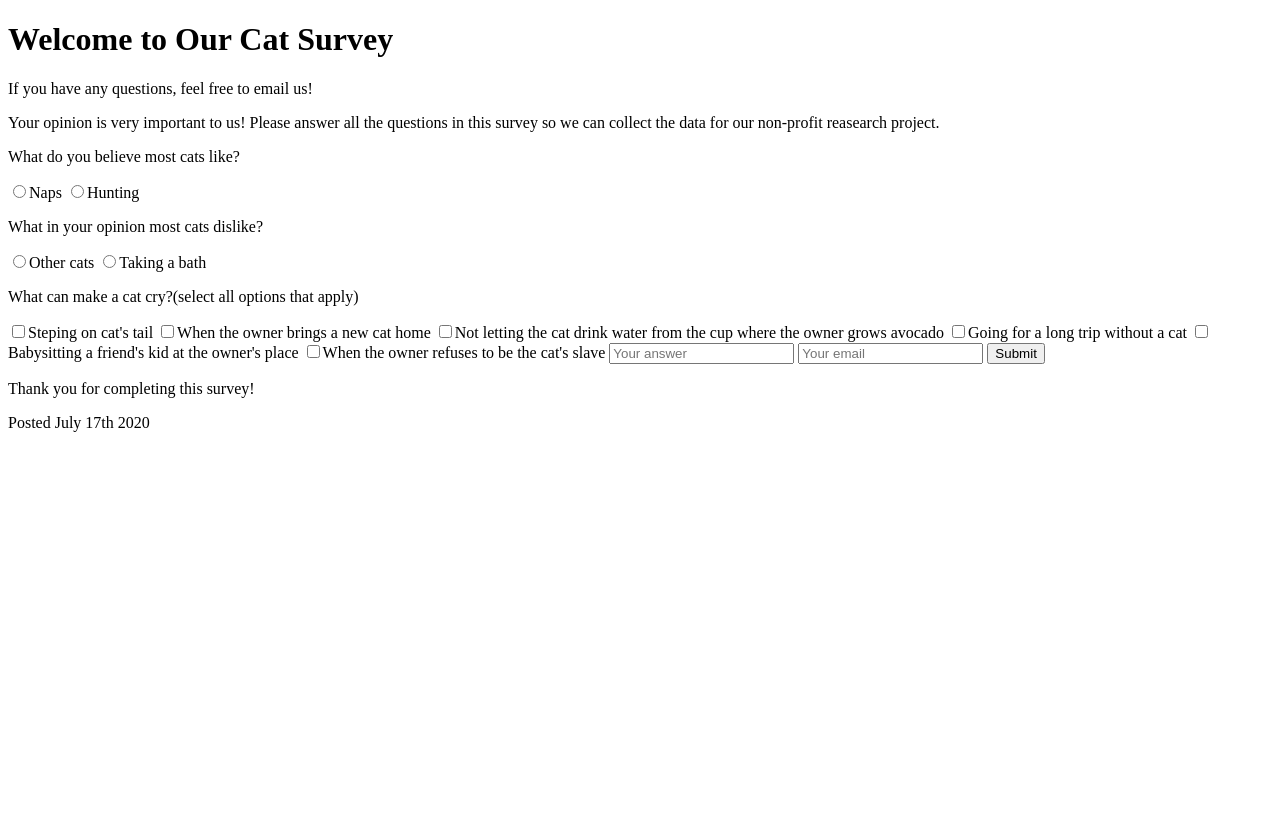
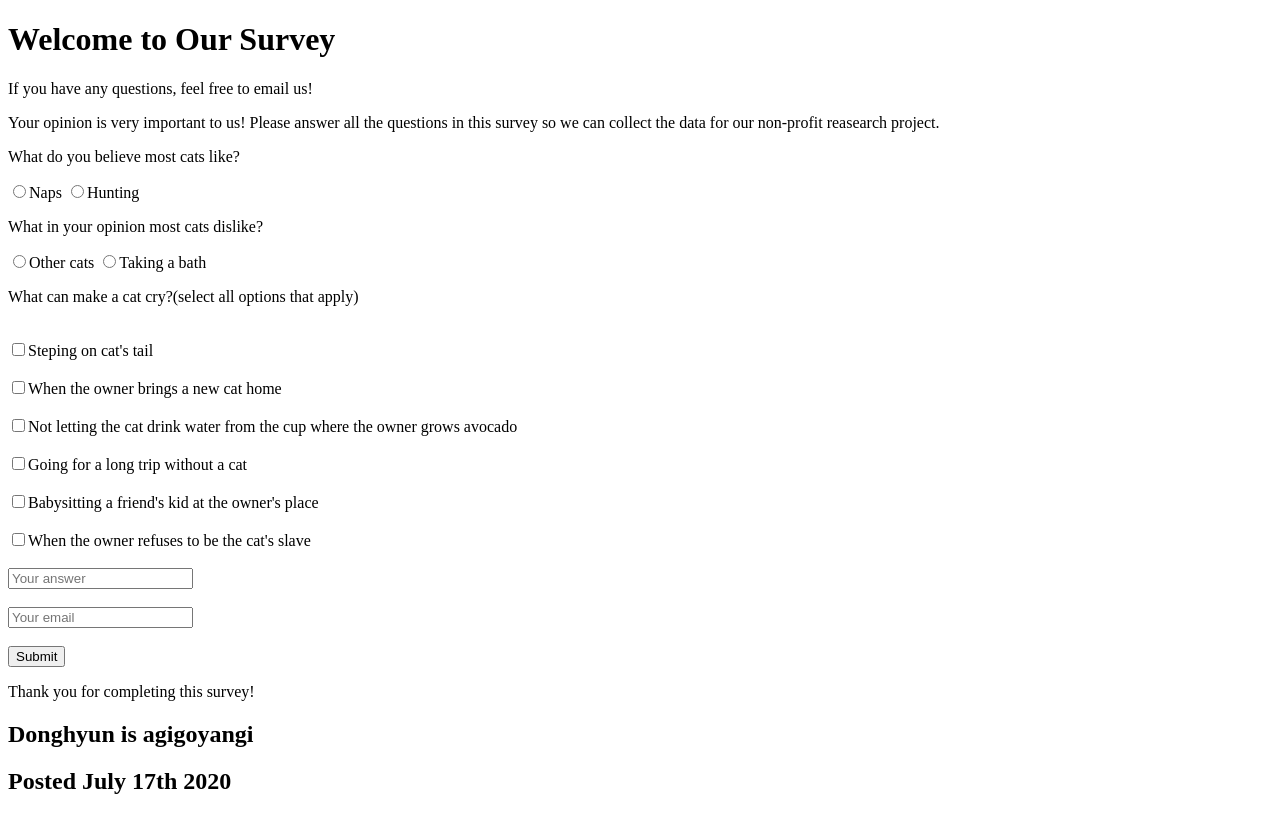
Before and after one commit to ieranna/practice-html, a plain HTML site: page catsurvey.html in a window 1280 px wide. Drawn offline with Linux system fonts and the light colour scheme.

Commit message:
save changes

```diff
--- a/catsurvey.html
+++ b/catsurvey.html
@@ -6,7 +6,7 @@
     <title>Cat Survey</title>
 </head>
 <body>
-<h1>Welcome to Our Cat Survey</h1>
+<h1>Welcome to Our Survey</h1>
 <section id="sidebar">If you have any questions, feel free to email us!</section>
 <p>Your opinion is very important to us! Please answer all the questions in this survey so we can collect the data for our non-profit reasearch project.</p>
 <form>
@@ -27,17 +27,19 @@
  </label>
 
 <p>What can make a cat cry?(select all options that apply)</p>
-<label for="steping on cat's tail"><input id="steping on cat's tail" value="steping on cat's tail" type="checkbox" name="what cats hate">Steping on cat's tail</label>
-<label for="when the owner brings a new cat home"><input id="when the owner brings a new cat home" value="when the owner brings a new cat home" type="checkbox" name="what cats hate">When the owner brings a new cat home</label>
-<label for="not letting the cat drink water from the cup where the owner grows avocado"><input id="not letting the cat drink water from the cup where the owner grows avocado" value="not letting the cat drink water from the cup where the owner grows avocado" type="checkbox" name="what cats hate">Not letting the cat drink water from the cup where the owner grows avocado</label>
-<label for="going for a long trip without a cat"><input id="going for a long trip without a cat" value="going for a long trip without a cat" type="checkbox" name="what cats hate">Going for a long trip without a cat</label>
-<label for="babysitting a friend's kid at the owner's place"><input id="babysitting a friend's kid at the owner's place" value="babysitting a friend's kid at the owner's place" type="checkbox" name="what cats hate">Babysitting a friend's kid at the owner's place</label>
-<label for="when the owner refuses to be the cat's slave"><input id="when the owner refuses to be the cat's slave" value="when the owner refuses to be the cat's slave" type="checkbox" name="what cats hate">When the owner refuses to be the cat's slave</label>
-<input type="text" title="Please share your experience having a pet" placeholder="Your answer">
-<input type="email" placeholder="Your email" required>
-<button type="submit">Submit</button>
+ <br><label for="steping on cat's tail"><input id="steping-on-cat's-tail" value="steping on cat's tail" type="checkbox" name="what cats hate">Steping on cat's tail</label></br>
+  <br><label for="when the owner brings a new cat home"><input id="when-the-owner-brings-a-new-cat-home" value="when the owner brings a new cat home" type="checkbox" name="what cats hate">When the owner brings a new cat home</label></br>
+<br><label for="not letting the cat drink water from the cup where the owner grows avocado"><input id="not letting the cat drink water from the cup where the owner grows avocado" value="not letting the cat drink water from the cup where the owner grows avocado" type="checkbox" name="what cats hate">Not letting the cat drink water from the cup where the owner grows avocado</label></br>
+ <br><label for="going for a long trip without a cat"><input id="going for a long trip without a cat" value="going for a long trip without a cat" type="checkbox" name="what cats hate">Going for a long trip without a cat</label></br>
+  <br><label for="babysitting a friend's kid at the owner's place"><input id="babysitting a friend's kid at the owner's place" value="babysitting a friend's kid at the owner's place" type="checkbox" name="what cats hate">Babysitting a friend's kid at the owner's place</label></br>
+<br><label for="when the owner refuses to be the cat's slave"><input id="when the owner refuses to be the cat's slave" value="when the owner refuses to be the cat's slave" type="checkbox" name="what cats hate">When the owner refuses to be the cat's slave</label></br>
+  <br><input type="text" title="Please share your experience having a pet" placeholder="Your answer"></br>
+   <br><input type="email" placeholder="Your email" required></br>
+    <br><button type="submit">Submit</button></br>
 <p>Thank you for completing this survey!</p>
+
+<h2>Donghyun is agigoyangi<h2>
+ <footer>Posted July 17th 2020</footer>
 </form>
 </body>
-<footer>Posted July 17th 2020</footer>
 </html>
```
Also changed, not shown: index.html (+1 -1 lines).
